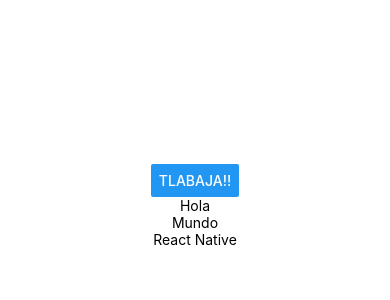
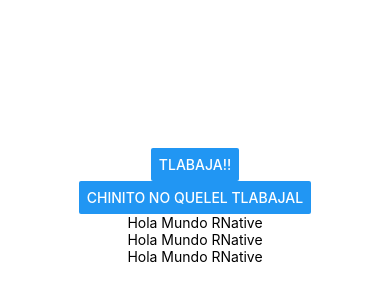
Before and after one commit to 0medina/PM194, a React Native app in the folder my-blanck/: screen / in a window 390 px wide. Shown: the part 216-516 px from the top of the page. Built offline with nearby package versions, Linux system fonts and the light colour scheme.

Commit message:
estados_componentes

```diff
--- a/my-blanck/App.js
+++ b/my-blanck/App.js
@@ -1,11 +1,20 @@
 /*zona 1: de importaciones*/
 import { StatusBar } from 'expo-status-bar';
 import { StyleSheet, Text, View, Button} from 'react-native';
+import React,{useState} from 'react';
 
-const Texto=(props)=>{
-  const {contenido}=props;
+const Texto=()=>{
+  const[contenido,setContenido]=useState('Hola Mundo RNative');
+  const actualizaTexto=()=>{setContenido('Estado actualizado del Text')}
   return(
-    <Text>{contenido}</Text>
+  <Text onPress={actualizaTexto}>{contenido}</Text>
+  )
+};
+const Boton=()=>{
+  const [contenido,setContenido]=useState('Chinito no quelel tlabajal')
+  const actualizarButton=()=>{setContenido('Tlabaja ya actualizado!!')}
+  return(
+    <Button title={contenido} onPress={actualizarButton} />
   )
 };
 /*zona 2: Main*/
@@ -13,13 +22,14 @@ export default function App() {
   return (
     <View style={styles.container}>
       <Button title="Tlabaja!!"></Button>
-      <Texto contenido="Hola"></Texto>
-      <Texto contenido="Mundo"></Texto>
-      <Texto contenido="React Native"></Texto>
+      <Boton></Boton>
+      <Texto></Texto>
+      <Texto></Texto>
+      <Texto></Texto>
       <StatusBar style="auto" />
     </View>
   );
-}
+};
 
 /*zona 3: Estetica del screen*/
 const styles = StyleSheet.create({
```
